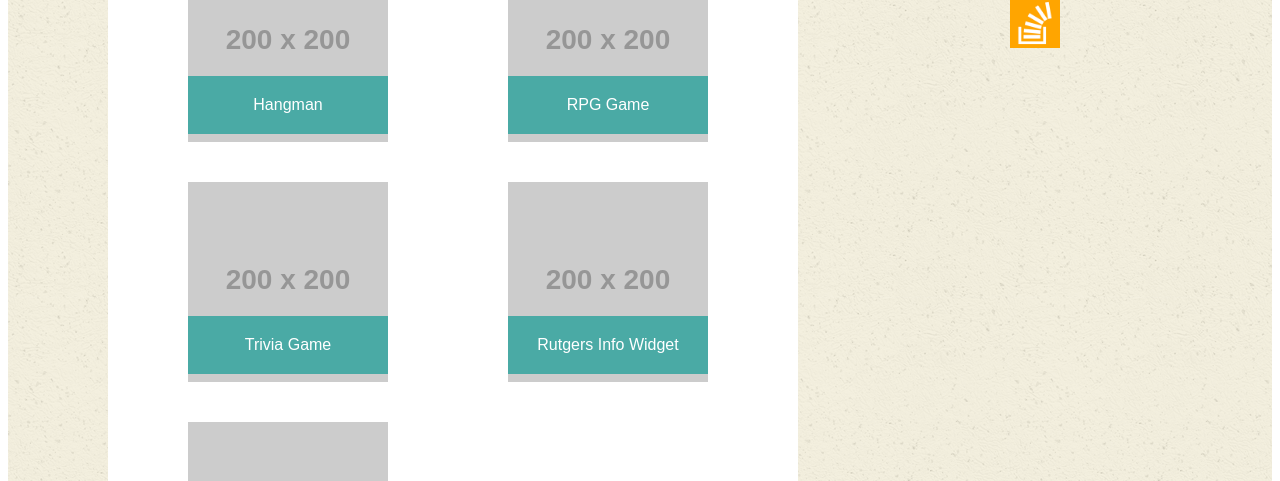
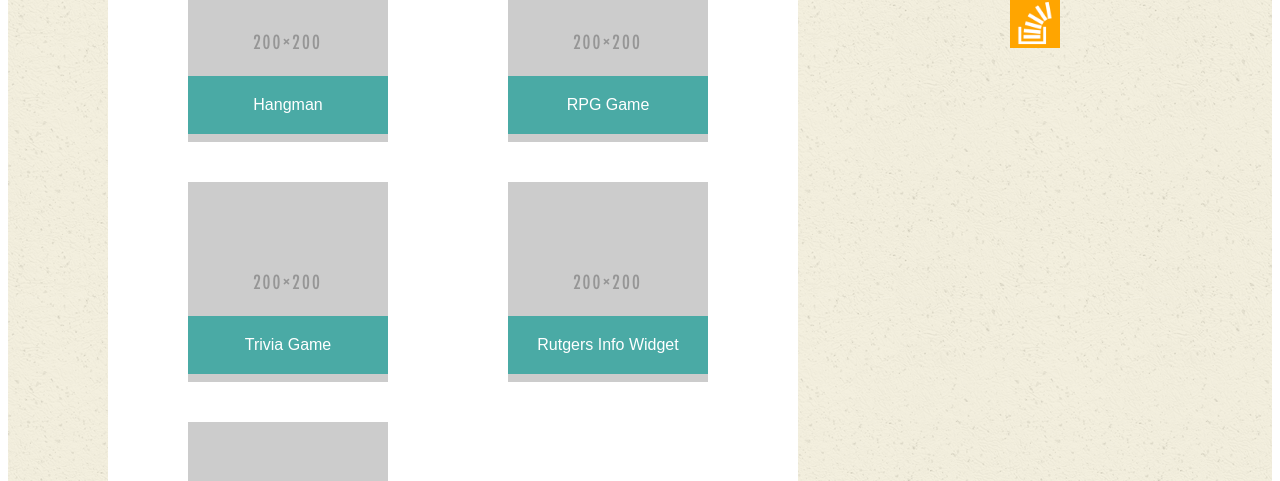
Before and after one commit to baggiodev/homework1, a plain HTML site: page portfolio.html in a window 1280 px wide. Shown: the part 319-800 px from the top of the page. Drawn offline with Linux system fonts and the light colour scheme; placeholder pictures from the web are drawn by us.

Commit message:
added a placeholder.png and replace css

```diff
--- a/assets/style.css
+++ b/assets/style.css
@@ -129,7 +129,7 @@
 	margin:10px 0px;
 }
 #hangman , #rpg , #trivia  , #rutgers , #rps {
-	background-image: url(https://placehold.it/200x200);
+	background-image: url(images/placeholder.png);
 	height:200px;
 	width: 200px;
 	margin:20px 60px;
```
Also changed, not shown: index.html (+1 -1 lines), assets/images/placeholder.png (added), 2 other files.
